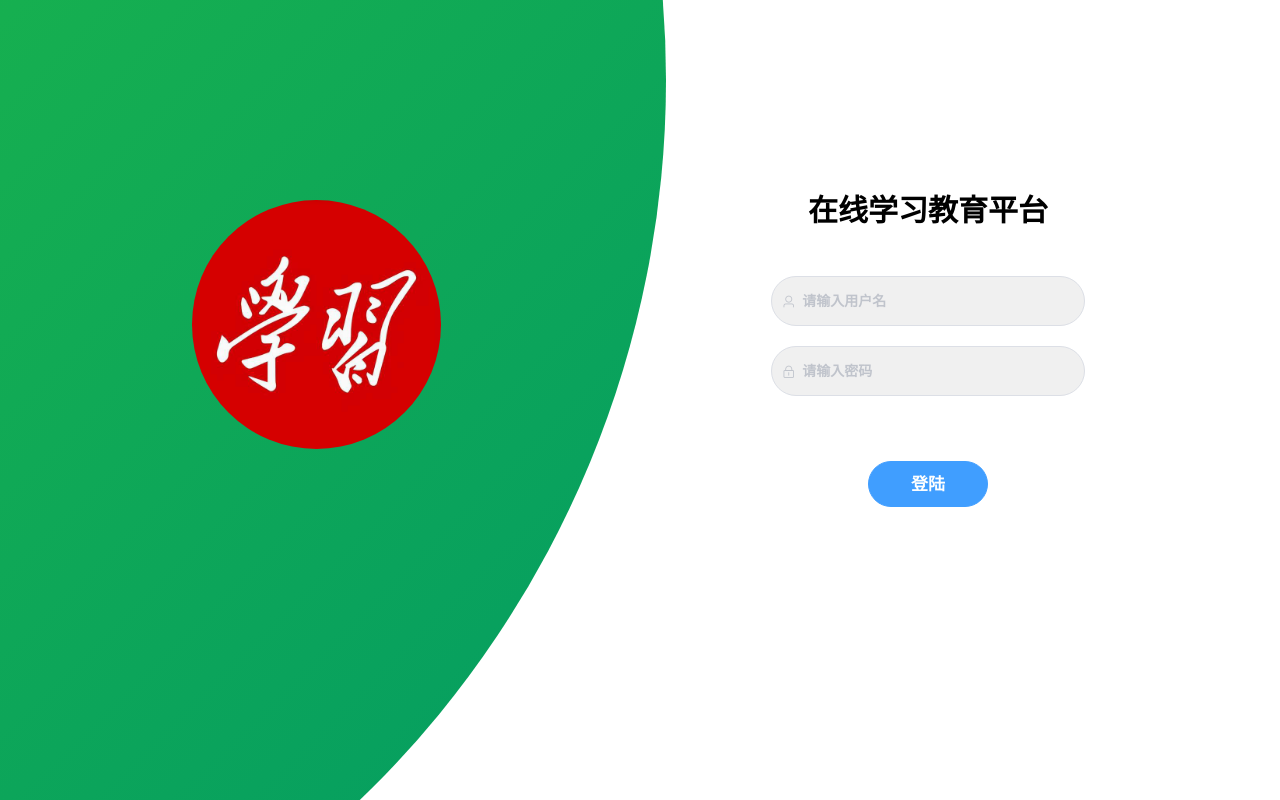
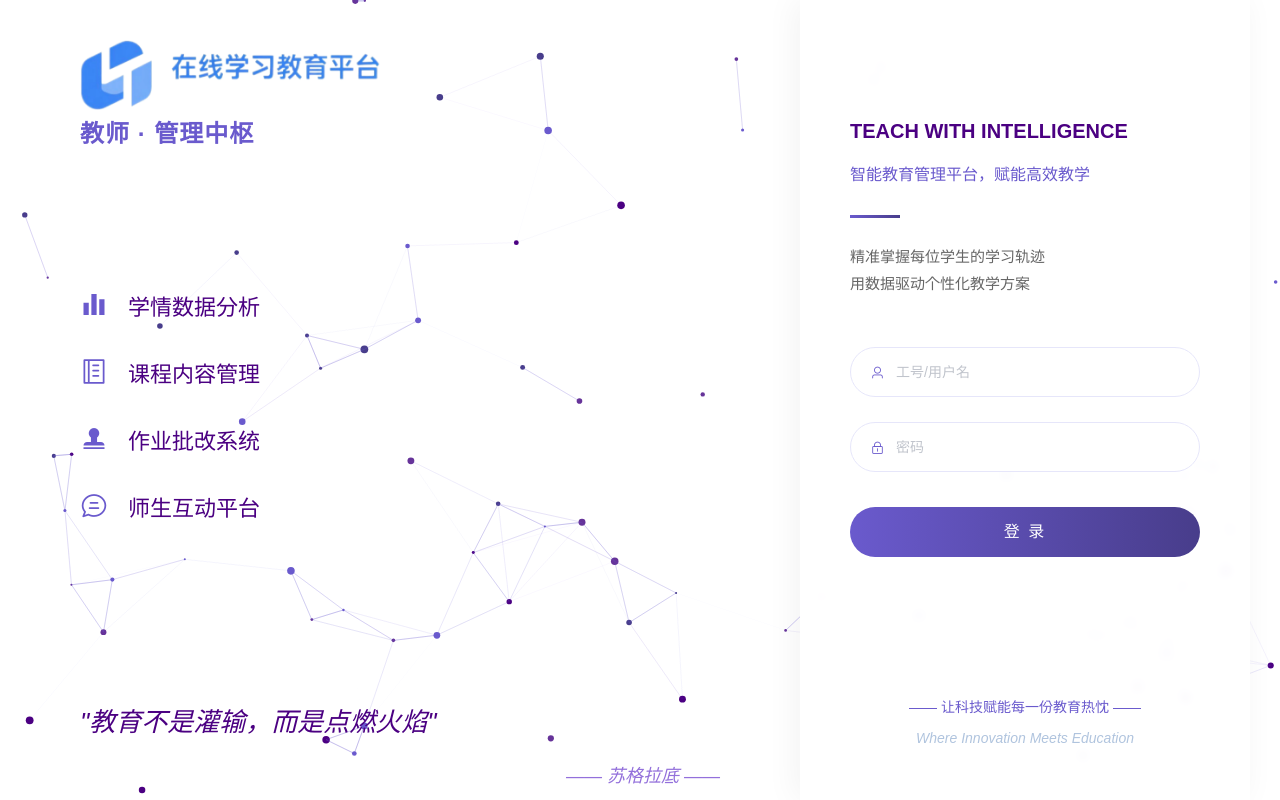
Before and after one commit to jasminelee162/edu-hub-admin-frontend, a Vue app: page /login in a window 1280 px wide. Shown: the top 800 px of the page. Built offline with nearby package versions, Linux system fonts and the light colour scheme; the HTML template or start-up script is replaced by a standard one; what vue-quill-editor would draw is missing.

Commit message:
登录与主页的修改

```diff
--- a/src/views/system/index/index.vue
+++ b/src/views/system/index/index.vue
@@ -30,8 +30,9 @@
                                 <div style="color:#000000;font-size:30px;font-weight:bold">{{top.studentNum}}人</div>
                             </div>
                         </div>
-                        <div class="item-01-under" @click="toStudent()">
-                            <div style="color:black;font-size:14px;font-weight:bold">查看全部</div>
+                        <div class="item-01-under" @click="toStudent()"
+                             style="cursor: pointer; transition: all 0.3s;">
+                            <div style="color:black;font-size:14px;font-weight:bold;text-decoration: underline; text-underline-offset: 3px; ">查看全部</div>
                             <i class="el-icon-right" style="color:black;font-size:14px;font-weight:bold"></i>
                         </div>
                     </el-card>
@@ -47,8 +48,9 @@
                                 <div style="color:#ffffff;font-size:30px;font-weight:bold">{{top.teacherNum}}人</div>
                             </div>
                         </div>
-                        <div class="item-01-under" @click="toTeacher()">
-                            <div style="color:black;font-size:14px;font-weight:bold">查看全部</div>
+                        <div class="item-01-under" @click="toTeacher()"
+                             style="cursor: pointer; transition: all 0.3s;">
+                            <div style="color:black;font-size:14px;font-weight:bold;text-decoration: underline;text-underline-offset: 3px; /* 控制下划线距离 */">查看全部</div>
                             <i class="el-icon-right" style="color:black;font-size:14px;font-weight:bold"></i>
                         </div>
                     </el-card>
@@ -61,10 +63,10 @@
                             <img src="../../../assets/image/index-05.png" style="width:110px">
                             <div class="item-01-top-center">
                                 <div style="color:#000000;font-size:12px;font-weight:bold;display:flex;align-item:center">
-                                    <img src="../../../assets/image/index-06.png" style="width:20px">：15623610675
+                                    <img src="../../../assets/image/index-06.png" style="width:20px">：puppy03110
                                 </div>
                                 <div style="color:#000000;font-size:12px;font-weight:bold;display:flex;align-item:center">
-                                    <img src="../../../assets/image/index-07.png" style="width:20px">：550080747
+                                    <img src="../../../assets/image/index-07.png" style="width:20px">：3204986849
                                 </div>
                             </div>
                         </div>
@@ -126,25 +128,50 @@
                         </el-table-column>
                                 <el-table-column
                                     prop="major"
-                            label="专业">
+                                    label="专业"
+                                    align="center">
                                     <template slot-scope="scope">
-                                <el-button size="mini" type="primary">{{scope.row.major}}</el-button>
+                                        <el-button
+                                            size="mini"
+                                            style="
+                                                background-color: #409EFF;
+                                                color: white;
+                                                border-color: #409EFF;
+                                                font-weight: bold;
+                                                width: 50%;
+                                                padding: 4px 0;
+                                            ">
+                                            {{scope.row.major}}
+                                        </el-button>
                                     </template>
                                 </el-table-column>
                                 <el-table-column
                                     prop="classification"
-                            label="课程分类">
+                                    label="课程分类"
+                                    align="center">
                                     <template slot-scope="scope">
-                                <el-button size="mini" type="primary">{{scope.row.classification}}</el-button>
+                                        <el-button
+                                            size="mini"
+                                            style="
+                                                background-color: #8470D1;
+                                                color: white;
+                                                width: 50%;
+                                                border-color: #8470D1;
+                                                font-weight: bold;
+                                            ">
+                                            {{scope.row.classification}}
+                                        </el-button>
                                     </template>
                         </el-table-column>
                         <el-table-column
                             prop="num"
-                            label="学生数量">
+                            label="学生数量"
+                            align="center">
                         </el-table-column>
                         <el-table-column
                             prop="createTime"
-                            label="创建时间">
+                            label="创建时间"
+                            align="center">
                         </el-table-column>
                     </el-table>
                 </el-card>
@@ -239,32 +266,52 @@ export default {
         })
         getIndexSexData({type:0}).then(res => {
             if (res.code == 1000) {
-                this.sex  =res.data
-                this.pieChart = echarts.init(document.getElementById("pie-chart"))
+                this.sex = res.data;
+                this.pieChart = echarts.init(document.getElementById("pie-chart"));
                 var optionPie = {
-                    tooltip: {
-                        trigger: 'item'
+                    tooltip: { trigger: 'item' },
+                    legend: {
+                        center: 'center',
+                        textStyle: { color: '#666' } // 添加图例文字颜色
                     },
-                    legend: {
-                        center: 'center'
-                    },
-                    series: [
-                        {
+                    series: [{
                         name: '学生性别分析',
                         type: 'pie',
                         radius: '50%',
-                            data: this.sex,
+                        data: [
+                            {
+                                value: this.sex[0].value,
+                                name: this.sex[0].name,
+                                itemStyle: {
+                                    color: '#8470D1', // 浅紫色（男）
+                                    borderWidth: 2,
+                                    borderColor: '#fff'
+                                }
+                            },
+                            {
+                                value: this.sex[1].value,
+                                name: this.sex[1].name,
+                                itemStyle: {
+                                    color: '#6A5ACD', // 深紫色（女）
+                                    borderWidth: 2,
+                                    borderColor: '#fff'
+                                }
+                            }
+                        ],
+                        label: { // 添加标签样式
+                            color: '#333',
+                            fontSize: 14
+                        },
                         emphasis: {
                             itemStyle: {
                                 shadowBlur: 10,
                                 shadowOffsetX: 0,
-                                    shadowColor: 'rgba(0, 0, 0, 0.5)'
+                                shadowColor: 'rgba(0, 0, 0, 0.3)'
                             }
                         }
-                        }
-                    ]
+                    }]
                 };
-                this.pieChart.setOption(optionPie)
+                this.pieChart.setOption(optionPie);
             }
         })
         getTaskChart({type:0}).then(res => {
@@ -380,81 +427,107 @@ export default {
 </script>
 
 <style scoped>
+
+/* 防止鼠标变成文本输入符号 */
+.item-01-top,
+.item-01-top-center{
+  cursor: default !important;
+}
+
+/* 图标悬停放大 */
+.item-01-under i:hover {
+  transform: scale(1.2);
+  color: var(--primary-purple); /* 悬停变色 */
+}
+
+/* 全局颜色变量 */
+:root {
+  --primary-purple: #6A5ACD;
+  --light-purple: #8470D1;
+  --dark-purple: #4B0082;
+  --white: #ffffff;
+  --light-bg: #F8F8FF;
+}
+
+/* 基础布局调整 */
 .index-top {
     height: 210px;
+    margin-bottom: 20px;
 }
+
+/* 卡片统一样式 */
+.el-card {
+    border-radius: 12px;
+    border: none;
+    box-shadow: 0 4px 12px rgba(106, 90, 205, 0.1);
+}
+
+/* 顶部卡片 */
 .item-01 {
-    border-radius: 8px;
     height: 170px;
-    background-color: #452B90;
+    background: linear-gradient(135deg, #483D8B, #7B68EE);
+    color: var(--white);
 }
-.item-02 {
-    border-radius: 8px;
-    margin-top: 20px;
-    height: 90px;
-    background-color: #ffffff;
+
+.item-03, .item-06 {
+    height: 170px;
+    background: var(--white);
+    border: 1px solid rgba(106, 90, 205, 0.1);
 }
-.item-03 {
-    border-radius: 8px;
+
+.item-05 {
     height: 170px;
-    background-color: #ffffff;
+    background: linear-gradient(135deg, #5F4B8B, #8A2BE2);
+    color: var(--white);
 }
-.item-04 {
-    border-radius: 8px;
-    margin-top: 20px;
-    height: 90px;
-    background-color: #ffffff;
+
+/* 中间图表区域 */
+.index-center {
+    margin: 20px 0;
+    height: 400px;
+    border: 1px solid red !important;
 }
-.item-05 {
-    border-radius: 8px;
-    height: 170px;
-    background-color: #F8B940;
-    background-size: 100% 100%;
-    color: #ffffff;
+
+.item-07, .item-08 {
+    height: 400px;
+    background: var(--white);
+    border: 1px solid rgba(106, 90, 205, 0.1);
 }
-.item-06 {
-    border-radius: 8px;
-    height: 170px;
-    background-color: #ffffff;
+
+/* 表格区域 */
+.index-center-01 {
+    margin: 20px 0;
+    height: 300px;
+    border: 1px solid red !important;
 }
-.index-center {
-    margin-top: 20px;
-    height: 400px;
-}
-.item-07 {
-    border-radius: 8px;
-    height: 400px;
-    background-color: #ffffff;
-}
-.item-08 {
-    border-radius: 8px;
-    height: 400px;
-    background-color: #ffffff;
-}
-.index-center-01 {
-    margin-top: 20px;
+
+.item-09 {
     height: 300px;
-}
-.item-09 {
-    border-radius: 8px;
-    height: 300px;
-    background-color: #ffffff;
+    background: var(--white);
+    border: 1px solid rgba(106, 90, 205, 0.1);
     overflow: scroll;
 }
+
+/* 底部区域 */
 .index-under {
     margin-top: 20px;
     height: 400px;
+    border: 1px solid red !important;
 }
+
 .item-10 {
+    height: 350px;
+    background: var(--white);
+    border: 1px solid rgba(106, 90, 205, 0.1);
+}
+
+.item-11 {
     border-radius: 8px;
-    height: 350px;
+    height: 390px;
     background-color: #ffffff;
 }
-.item-11 {
-    border-radius: 8px;
-    height: 450px;
-    background-color: #ffffff;
-}
+
+/* 卡片内部布局 */
 .item-01-top {
     height: 90px;
     display: flex;
@@ -462,47 +535,27 @@ export default {
     align-items: center;
     justify-content: space-around;
 }
+
 .item-01-top-center {
     height: 100%;
     display: flex;
     flex-direction: column;
     justify-content: space-around;
 }
+
 .item-01-under {
     height: 60px;
     display: flex;
     flex-direction: row;
     align-items: center;
     justify-content: space-between;
+    padding: 0 20px;
+    cursor: pointer !important; /* 确保父容器是小手 */
 }
-.item-06-top {
-    display: flex;
-    justify-content: center;
-}
-.item-06-under {
-    display: flex;
-    flex-direction: column;
-    align-items: center;
-}
-.item-05-top {
-    display: flex;
-    flex-direction: column;
-    align-items: center;
-}
-#chart,#pie-chart {
-    width: 100%;
-    height: 380px;
-}
-.item-09::-webkit-scrollbar {
-    width: 0px;
-    height: 0px;
-}
-.el-row {
-    width: 100%;
-    height: 100%;
-}
+
+/* 课程卡片 */
 .item-10-item {
-    border: 1px solid #E5E5E5;
+    border: 1px solid rgba(106, 90, 205, 0.2);
     border-radius: 20px;
     height: 100%;
     margin: 0 10px;
@@ -510,9 +563,70 @@ export default {
     flex-direction: column;
     align-items: center;
     justify-content: space-around;
+    transition: all 0.3s;
 }
+
+.item-10-item:hover {
+    transform: translateY(-5px);
+    box-shadow: 0 5px 15px rgba(106, 90, 205, 0.2);
+}
+
+/* 按钮样式 */
+.el-button--primary {
+    background-color: var(--primary-purple);
+    border-color: var(--primary-purple);
+}
+
+.el-button--primary:hover {
+    background-color: var(--light-purple);
+    border-color: var(--light-purple);
+}
+
+.el-button--danger {
+    background-color: #FF6B6B;
+    border-color: #FF6B6B;
+}
+
+/* 表格样式 */
+.el-table {
+    --el-table-header-bg-color: #F0EFFF;
+    --el-table-header-text-color: var(--dark-purple);
+    --el-table-border-color: rgba(106, 90, 205, 0.1);
+}
+
+/* 滚动条隐藏 */
+.item-09::-webkit-scrollbar {
+    width: 0px;
+    height: 0px;
+}
+
+/* 图表容器 */
+#chart, #pie-chart {
+    width: 100%;
+    height: 380px;
+}
+
+/* 卡片悬停放大效果 */
+.grid-content .el-card {
+    transition: all 0.3s ease;
+    transform-origin: center;
+    cursor: pointer;
+}
+
+.grid-content .el-card:hover {
+    transform: scale(1.05);
+    box-shadow: 0 10px 20px rgba(0, 0, 0, 0.2) !important;
+}
+
+/* 确保卡片内容不会因为放大而溢出 */
+.grid-content {
+    overflow: hidden;
+    border-radius: 12px;
+}
+
 /deep/ .el-calendar-day {
-    height: 45px !important;
+    height: 40px !important;
     border: none;
 }
+
 </style>
--- a/src/views/system/login/login.vue
+++ b/src/views/system/login/login.vue
@@ -1,25 +1,78 @@
 <template>
-  <div class="login-page">
-    <div class="login">
+<div class="login-container">
+    <!-- 粒子背景画布 -->
+    <canvas id="particle-canvas"></canvas>
 
+    <!-- 左侧内容区域 - 增强版 -->
+    <div class="left-content">
+      <div class="logo-area" style="padding-top: 30px;">
+        <img style="width:300px; padding-left:0px; margin-top:20px;" src="@/assets/image/systemlogo.png" />
+        <div class="platform-role">教师 · 管理中枢</div>
       </div>
-    <div class="content">
-        <img style="border-radius:50%;width:249px;height:249px" src="../../../assets/image/logo.png">
+
+      <div class="feature-list">
+        <div class="feature-item">
+          <i class="el-icon-s-data"></i>
+          <span>学情数据分析</span>
         </div>
-    <div class="login-card">
-        <div class="login-title">
-            <span>在线学习教育平台</span>
+        <div class="feature-item">
+          <i class="el-icon-notebook-2"></i>
+          <span>课程内容管理</span>
         </div>
-        <div class="login-input">
-            <div class="input-item">
-                <el-input prefix-icon="el-icon-user" v-model="username" placeholder="请输入用户名"></el-input>
+        <div class="feature-item">
+          <i class="el-icon-s-check"></i>
+          <span>作业批改系统</span>
         </div>
-            <div class="input-item">
-                <el-input prefix-icon="el-icon-lock" placeholder="请输入密码" v-model="password" show-password></el-input>
+        <div class="feature-item">
+          <i class="el-icon-chat-line-round"></i>
+          <span>师生互动平台</span>
         </div>
       </div>
-        <el-button class="login-btn" type="primary" @click="login()">登陆</el-button>
-        <!-- <span class="forget">Forgot your password?</span> -->
+
+      <div class="quote-area">
+        <p class="quote-text">"教育不是灌输，而是点燃火焰"</p>
+        <p class="quote-author">—— 苏格拉底 ——</p>
+      </div>
+    </div>
+
+    <!-- 右侧登录卡片 -->
+    <div class="login-card">
+      <h2 class="slogan-en">TEACH WITH INTELLIGENCE</h2>
+      <p class="slogan-cn">智能教育管理平台，赋能高效教学</p>
+
+      <div class="divider"></div>
+
+      <p class="sub-slogan">精准掌握每位学生的学习轨迹<br>用数据驱动个性化教学方案</p>
+
+      <div class="login-form">
+        <el-input
+          v-model="username"
+          placeholder="工号/用户名"
+          prefix-icon="el-icon-user"
+          class="custom-input"
+        ></el-input>
+
+        <el-input
+          v-model="password"
+          placeholder="密码"
+          prefix-icon="el-icon-lock"
+          show-password
+          class="custom-input"
+        ></el-input>
+
+        <el-button
+          type="primary"
+          class="login-btn"
+          @click="login"
+        >
+          登 录
+        </el-button>
+      </div>
+
+      <div class="footer">
+        <p>—— 让科技赋能每一份教育热忱 ——</p>
+        <p class="en-footer">Where Innovation Meets Education</p>
+      </div>
     </div>
   </div>
 </template>
@@ -29,10 +82,16 @@
 import { setLock } from '@/utils/lock'
 export default {
   data() {
-      return{
+    return {
       username: '',
       password: ''
     }
+  },
+  mounted() {
+    this.initParticles()
+  },
+      created() {
+
     },
   methods: {
         login() {
@@ -80,105 +139,259 @@
                 }
             })
         },
-    },
-    created() {
 
-    },
-    mounted() {
+    initParticles() {
+      const canvas = document.getElementById('particle-canvas')
+      const ctx = canvas.getContext('2d')
+      canvas.width = window.innerWidth
+      canvas.height = window.innerHeight
 
+      // 深紫色系粒子配置 - 更专业的色调
+      const particles = []
+      const particleCount = 80
+      const colors = ['#6A5ACD', '#483D8B', '#4B0082', '#663399']
+
+      for (let i = 0; i < particleCount; i++) {
+        particles.push({
+          x: Math.random() * canvas.width,
+          y: Math.random() * canvas.height,
+          size: Math.random() * 3 + 1, // 稍小的粒子
+          speedX: Math.random() * 0.3 - 0.15, // 更慢的速度
+          speedY: Math.random() * 0.3 - 0.15,
+          color: colors[Math.floor(Math.random() * colors.length)]
+        })
+      }
+
+      const animate = () => {
+        ctx.clearRect(0, 0, canvas.width, canvas.height)
+
+        particles.forEach(particle => {
+          ctx.beginPath()
+          ctx.arc(particle.x, particle.y, particle.size, 0, Math.PI * 2)
+          ctx.fillStyle = particle.color
+          ctx.fill()
+
+          particle.x += particle.speedX
+          particle.y += particle.speedY
+
+          if (particle.x < 0 || particle.x > canvas.width) {
+            particle.speedX *= -1
+          }
+          if (particle.y < 0 || particle.y > canvas.height) {
+            particle.speedY *= -1
+          }
+
+          particles.forEach(other => {
+            const distance = Math.sqrt(
+              Math.pow(particle.x - other.x, 2) +
+              Math.pow(particle.y - other.y, 2)
+            )
+            if (distance < 120) { // 更短的连接线
+              ctx.beginPath()
+              ctx.strokeStyle = `rgba(106, 90, 205, ${1 - distance/120})`
+              ctx.lineWidth = 0.3 // 更细的连接线
+              ctx.moveTo(particle.x, particle.y)
+              ctx.lineTo(other.x, other.y)
+              ctx.stroke()
+            }
+          })
+        })
+
+        requestAnimationFrame(animate)
+      }
+
+      animate()
+    }
   }
 }
 </script>
 
-<style   scoped>
-  .login-page {
+<style scoped>
+.login-container {
   position: relative;
-      width: 100%;
-      height: 100%;
+  width: 100vw;
+  height: 100vh;
+  background: #ffffff;
+  overflow: hidden;
   display: flex;
-      justify-content: flex-end;
-      align-items: center;
+  font-family: 'Microsoft YaHei', sans-serif;
 }
-  .login {
+
+#particle-canvas {
   position: absolute;
-    height: 2000px;
-    width: 2000px;
-    top:10%;
-    right: 48%;
-    transform: translateY(-50%);
-    background-image: linear-gradient(-45deg,#009966 0,#33CC33 100%);
-    transition: 1.8s ease-in-out;
-    border-radius: 50%;
+  top: 0;
+  left: 0;
+  z-index: 1;
 }
-  .content {
-      position: absolute;
-      top: 25%;
-      left: 15%;
-      text-align: center;
-      color:#000000;font-size:25px;font-weight:bold
+
+/* 新增左侧内容区域样式 */
+.left-content {
+  width: 50%;
+  padding: 80px;
+  display: flex;
+  flex-direction: column;
+  justify-content: center;
+  z-index: 2;
 }
-  .title {
-      height: 10%;
+
+.logo-area {
+  margin-bottom: 80px;
+}
+
+.platform-name {
+  font-size: 36px;
+  font-weight: bold;
+  color: #4B0082;
+  letter-spacing: 2px;
+  margin-bottom: 15px;
+  text-shadow: 1px 1px 3px rgba(0,0,0,0.1);
+}
+
+.platform-role {
+  font-size: 24px;
+  color: #6A5ACD;
+  font-weight: 600;
+  letter-spacing: 1px;
+}
+
+.feature-list {
+  margin: 60px 0;
+}
+
+.feature-item {
   display: flex;
   align-items: center;
+  margin-bottom: 35px;
+  color: #4B0082;
+  font-size: 22px;
+  font-weight: 500;
+}
+
+.feature-item i {
+  margin-right: 20px;
+  font-size: 28px;
+  color: #6A5ACD;
+}
+
+.quote-area {
+  color: #555;
+  font-style: italic;
+  line-height: 1.8;
+  margin-top: 60px;
+}
+
+.quote-text {
+  font-size: 26px;
+  line-height: 1.5;
+  margin-bottom: 10px;
+  color: #4B0082;
+}
+
+.quote-author {
+  text-align: right;
+  font-size: 18px;
+  color: #9370DB;
+  font-weight: 500;
+}
+
+/* 登录卡片样式调整 */
+.login-card {
+  position: relative;
+  z-index: 2;
+  width: 450px;
+  min-height: 100vh;
+  overflow: visible; /* 确保 footer 不被裁剪 */
+  padding-bottom: 120px; /* 给 footer 留空间 */
+  background: rgba(255, 255, 255, 0.95);
+  backdrop-filter: blur(5px);
+  padding: 100px 50px;
+  box-shadow: -5px 0 30px rgba(0, 0, 0, 0.05);
+  box-sizing: border-box;
+}
+
+.slogan-en {
+  color: #4B0082;
   font-size: 20px;
-      color: #fff;
-      font-weight: bold;
+  line-height: 1.4;
+  margin-bottom: 15px;
 }
-  .login-card {
-      margin-right: 10%;
-      width: 35%;
-      height: 60%;
-      background-color: #ffffff;
-      display: flex;
-      flex-direction: column;
-      align-items: center;
+
+.slogan-cn {
+  color: #6A5ACD;
+  font-size: px;
+  margin-bottom: 30px;
 }
-  .login-title {
-      height:20%;
-      color:#000000;
-      font-weight:bold;
-      font-size:30px;
-      display:flex;
-      align-items: center
+
+.divider {
+  width: 50px;
+  height: 3px;
+  background: linear-gradient(to right, #6A5ACD, #483D8B);
+  margin: 25px 0;
 }
-  .login-input {
-      width:70%;
-      height:40%
+
+.sub-slogan {
+  color: #666;
+  line-height: 1.8;
+  margin-bottom: 50px;
+  font-size: 15px;
 }
-  .forget {
-      margin-top: 6%;
-      color:#C4C3CA;font-weight:bold;font-size:15px;
+
+.login-form {
+  margin-top: 40px;
 }
-  .forget:hover {
-      color: #FDE9A6;
+
+.custom-input {
+  margin-bottom: 25px;
 }
+
+.custom-input >>> .el-input__inner {
+  height: 50px;
+  border-radius: 25px;
+  border: 1px solid #E6E6FA;
+  padding-left: 45px;
+  background: rgba(255, 255, 255, 0.9);
+  transition: all 0.3s;
+}
+
+.custom-input >>> .el-input__inner:focus {
+  border-color: #6A5ACD;
+  box-shadow: 0 0 0 2px rgba(106, 90, 205, 0.2);
+}
+
+.custom-input >>> .el-input__prefix {
+  color: #6A5ACD;
+  left: 15px;
+}
+
 .login-btn {
-      margin-top: 3%;
-      border-radius: 50px;
-      width:120px;
-      height: 46px;
-      font-weight: bold;
-      font-family: '黑体';
-      font-size: 17px;
+  width: 100%;
+  height: 50px;
+  border-radius: 25px;
+  background: linear-gradient(to right, #6A5ACD, #483D8B);
+  border: none;
+  font-size: 16px;
+  letter-spacing: 2px;
+  margin-top: 10px;
+  transition: all 0.3s;
 }
+
 .login-btn:hover {
-      background-color: #102770;
-      color: #FDE9A6;
-      font-weight: bold;
-      font-family: '黑体';
-      font-size: 17px;
-      border: none;
+  transform: translateY(-3px);
+  box-shadow: 0 5px 15px rgba(106, 90, 205, 0.4);
 }
-  .el-input ::v-deep .el-input__inner {
-    border-radius: 50px;
-    font-weight: bold;
-    background-color: #F0F0F0;
-    height: 50px;
+
+.footer {
+  position: absolute;
+  bottom: 40px;
+  width: calc(100% - 100px);
+  text-align: center;
+  color: #6A5ACD;
+  font-size: 14px;
 }
-  .input-item {
-      display: flex;
-      margin-top:20px;
-      align-items: center;
+
+.en-footer {
+  margin-top: 10px;
+  font-style: italic;
+  color: #B0C4DE;
 }
 </style>
```
Also changed, not shown: src/assets/image/systemlogo.png (added). Lines whose indentation alone changed are shown as unchanged.
